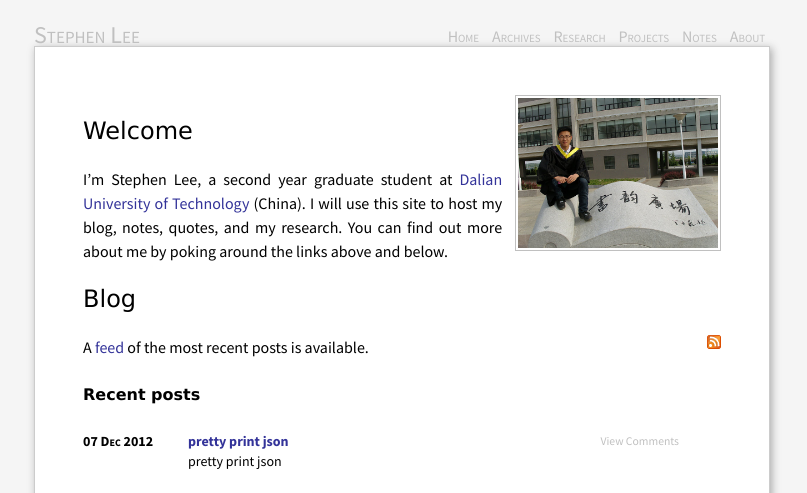
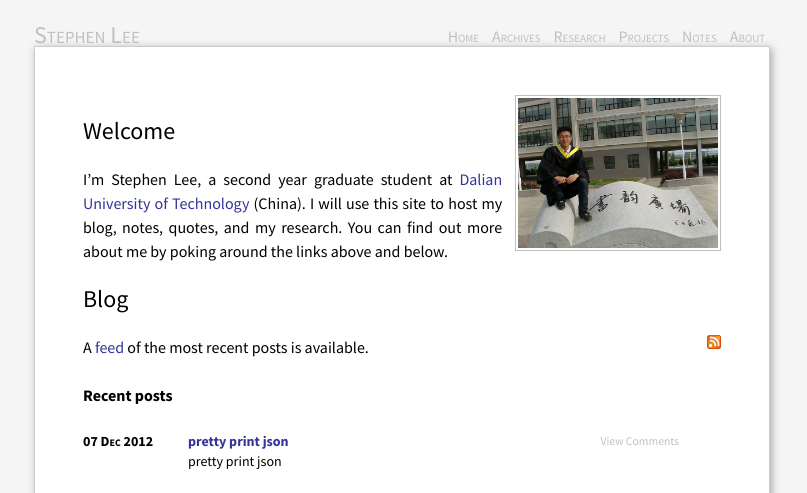
Before and after one commit to stephenLee/stephenlee.github.com, a Jekyll site: the page built from index.markdown, in a window 1280 px wide. Shown: the top 493 px of the page, without its empty margins (238-1045 px from the left). Built offline with Jekyll 4.4.1, drawn with Linux system fonts in a browser that asks for light colours; comment, search, counter and statistics services are not loaded.

Commit message:
change font style

```diff
--- a/files/css/screen.css
+++ b/files/css/screen.css
@@ -46,7 +46,8 @@ h1,h2,h3,h4 {
 	font-size:1.5em;
 	font-weight: normal;
 	clear: left;
-	font-family: 'lucida grande', sans-serif;
+	/* font-family: 'lucida grande', sans-serif; */
+	font-family: 'Source Sans Pro', sans-serif;
 }
 h1 { margin-bottom: 1em; }
 h2 {
```
